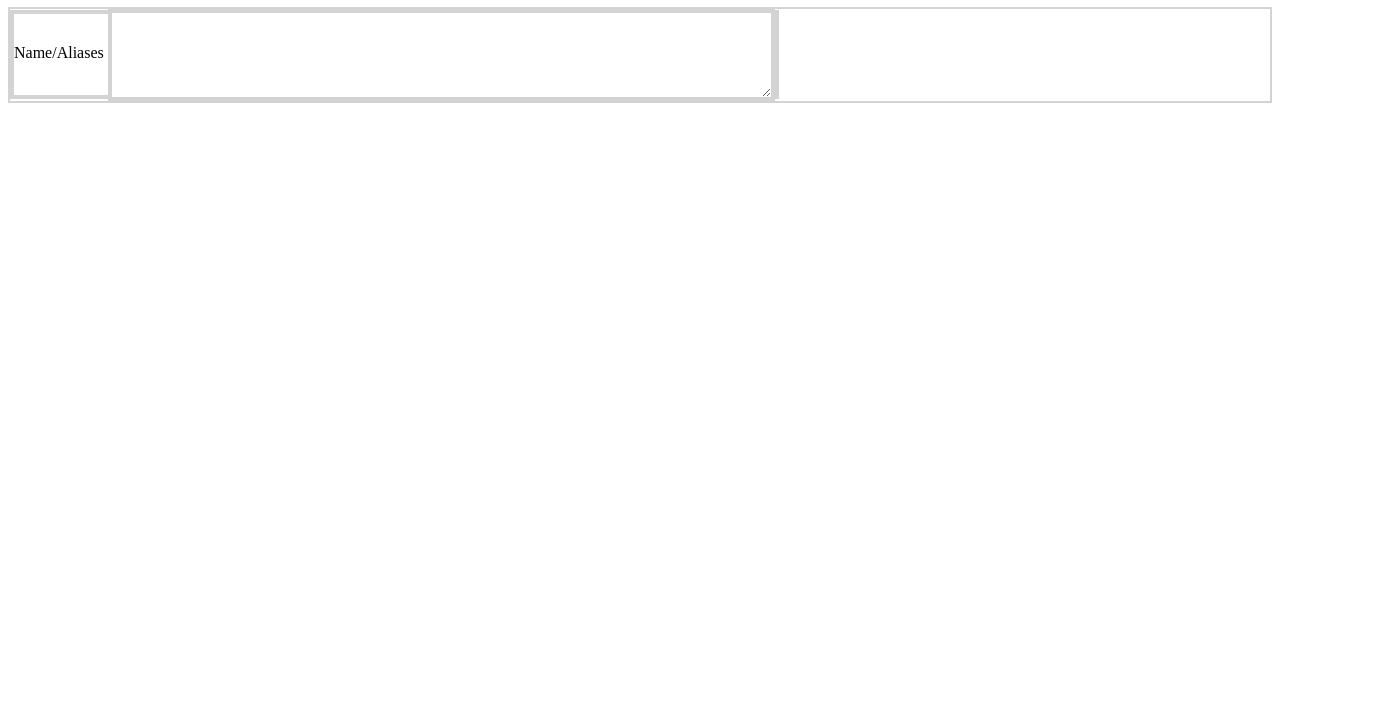
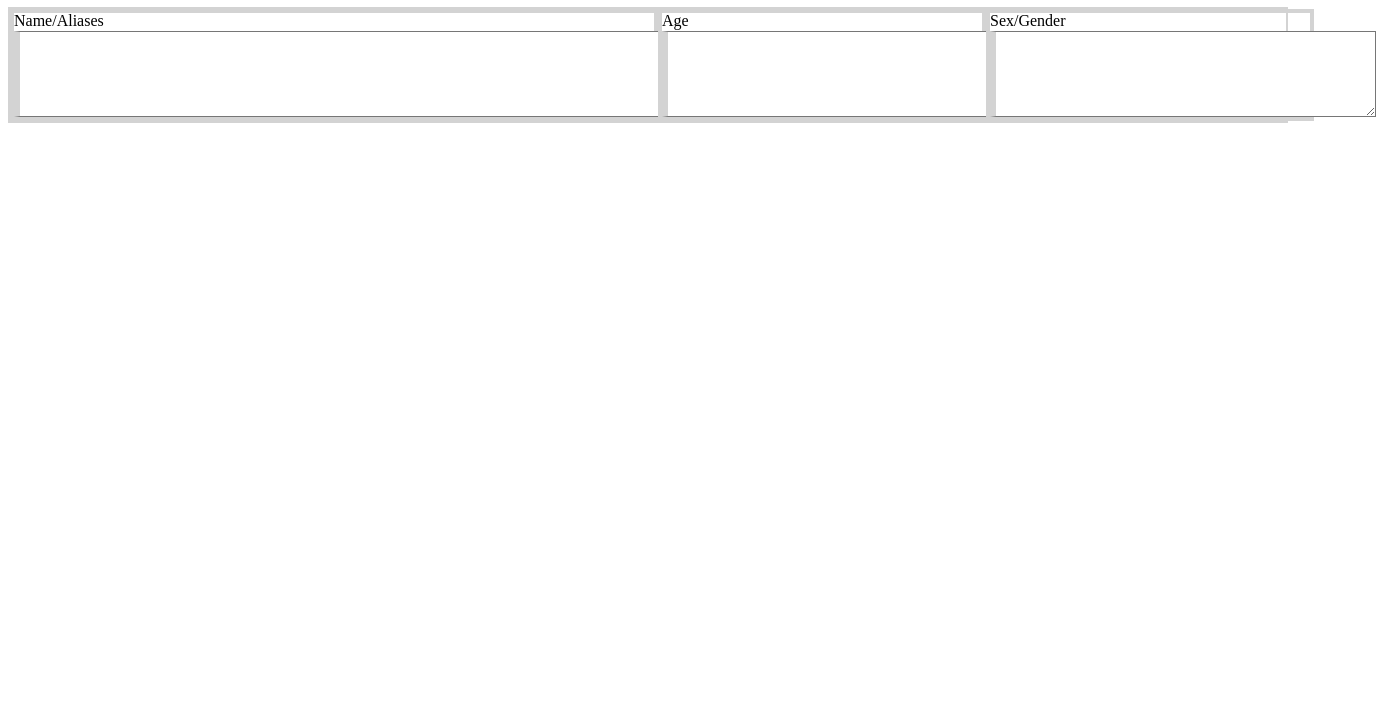
Before and after one commit to jak3703/CharacterWritingForm, a plain HTML site: page CharacterWritingForm/index.html in a window 1280 px wide. Shown: the part 73-800 px from the top of the page, 1376 px wide, since content can reach past the window. Drawn offline with Linux system fonts and the light colour scheme.

Commit message:
will attempt to resize the textboxes

```diff
--- a/CharacterWritingForm/index.html
+++ b/CharacterWritingForm/index.html
@@ -4,7 +4,7 @@
         <style type="text/css" rel="stylesheet">
             .grid-container{
                 display: grid;
-                grid-template-areas: auto auto auto;
+                grid-template-columns: auto auto auto;
                 border: 2px solid lightgrey;
             }
 
@@ -12,12 +12,13 @@
                 vertical-align: middle;
             }
 
-            label, textarea{
+            div div{
                 border: 4px solid lightgrey;
             }
 
             textarea{
                 height: 6em;
+                border-left: 6px solid lightgrey;
             }
 
             label{
@@ -25,16 +26,54 @@
                 padding-bottom: 2.1em;
             }
 
+            div.full{
+                width: 100vw;
+            }
+
+            div.half{
+                width: 50vw;
+            }
+
+            div.quarter{
+                width: 25vw;
+            }
+
+            /*textarea.full{
+                width:
+            }*/
+
+            textarea.half{
+                width: 104vw;
+            }
+
+            textarea.quarter{
+                width: 52vw;
+            }
+
+            textarea.endQuarter{
+                width: 45vw;
+            }
+
         </style>
     </head>
     <body>
         <h1>Character Information</h1>
-        <div>
+        <div class="full">
             <form id="info">
                 <div class="grid-container">
-                    <div>
+                    <div class="half">
                         <label for="name">Name/Aliases
-                            <textarea id="name" cols="80em"></textarea>
+                            <textarea id="name" cols="104vw"></textarea>
+                        </label>
+                    </div>
+                    <div class="quarter">
+                        <label for="age">Age
+                            <textarea style="grid-area: 1 / 2 / 1 / 2;" id="age" cols="52vw"></textarea>
+                        </label>
+                    </div>
+                    <div class="quarter">
+                        <label for="sex">Sex/Gender
+                            <textarea style="grid-area: 1 / 3 / 1 / 3;" id="sex" cols="45vw"></textarea>
                         </label>
                     </div>
                 </div>
```
